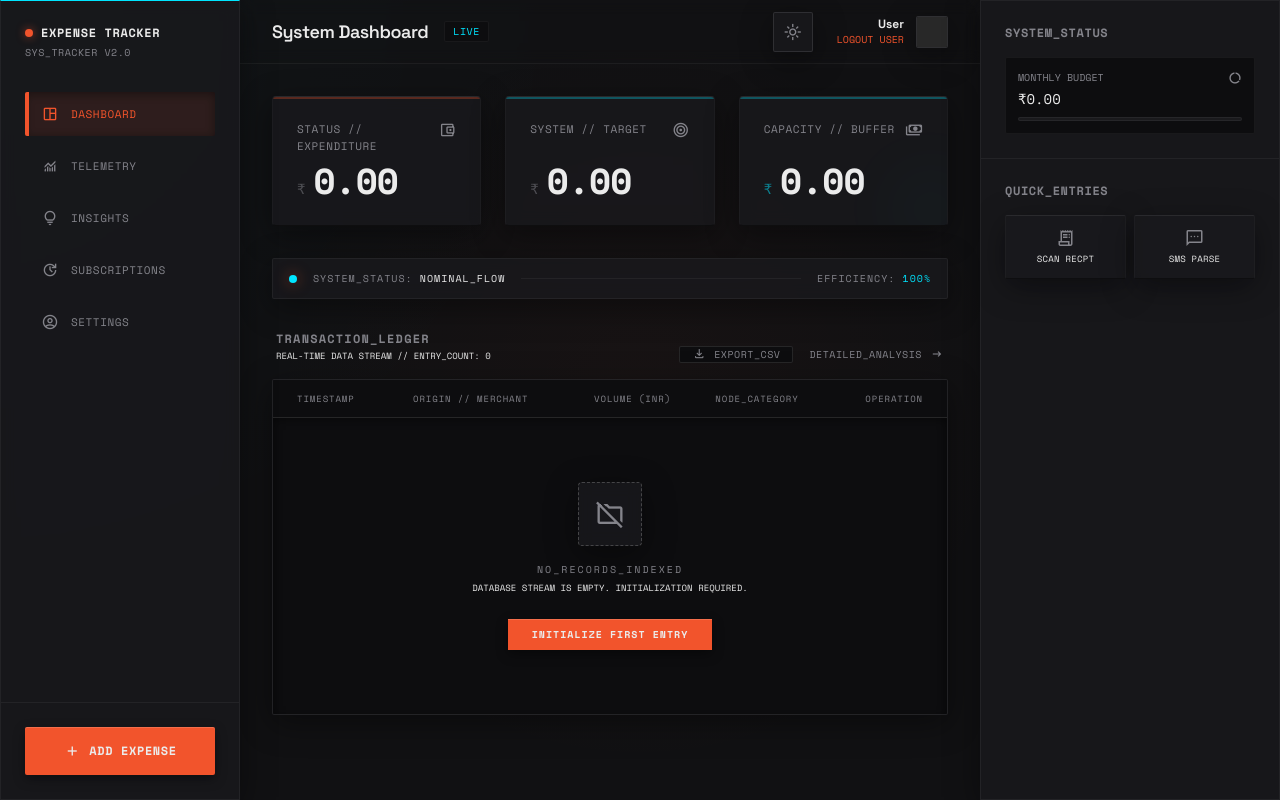
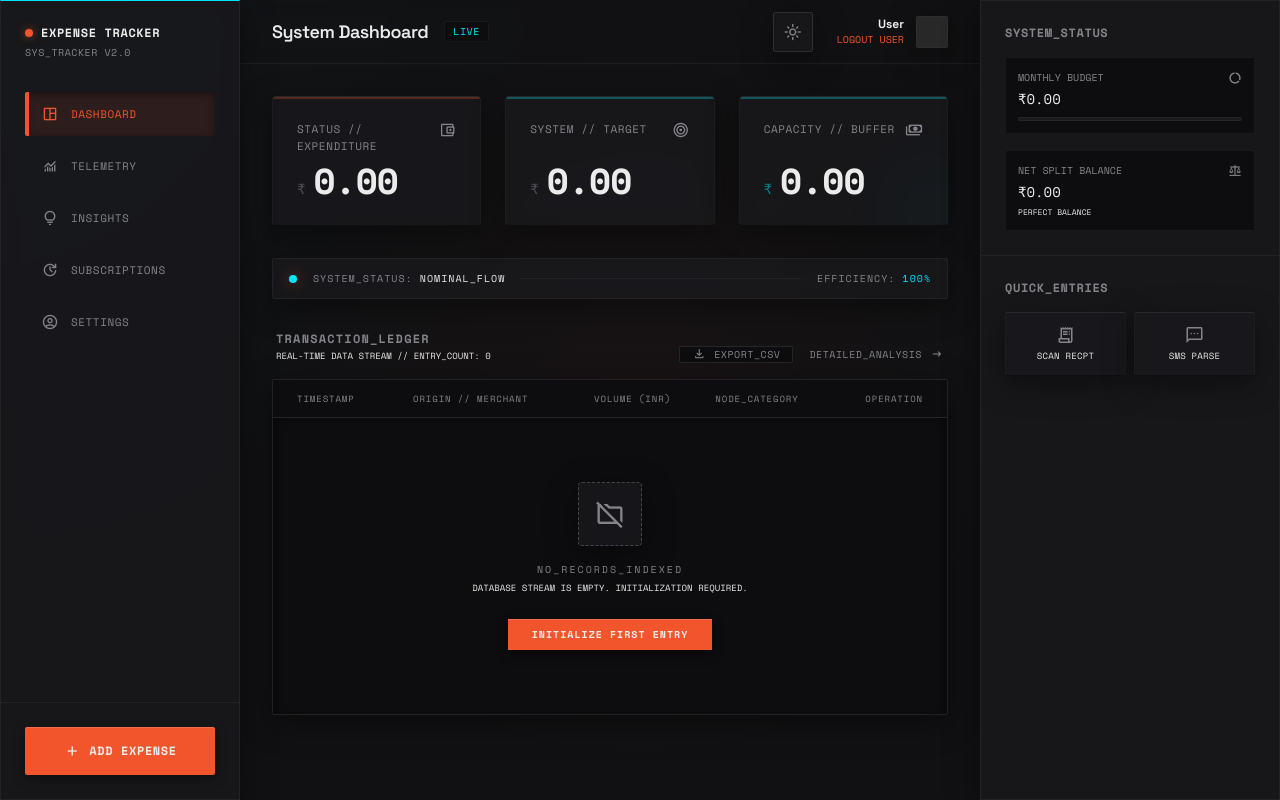
Before and after one commit to mit0506/expense-track, a Flask app: page / in a window 1280 px wide. Run offline with Flask 3, Linux system fonts and the light colour scheme; the visitor is signed in with stand-in values (Sample User, id 1); data that the repository does not hold is empty.

Commit message:
Backend Core & Models and  Advanced Features
Co-Authored-By: Mithil <202097960+mit0506@users.noreply.github.com>

```diff
--- a/app/routes.py
+++ b/app/routes.py
@@ -6,7 +6,7 @@ from datetime import datetime, timedelta
 from flask import Blueprint, render_template, request, redirect, url_for, jsonify, current_app, flash, Response
 from flask_login import login_user, logout_user, login_required, current_user
 from werkzeug.security import generate_password_hash, check_password_hash
-from app.models import db, Expense, UserProfile, CategoryBudget, Subscription
+from app.models import db, Expense, UserProfile, CategoryBudget, Subscription, BillSplit
 from app.utils import parse_sms, parse_receipt, generate_insights
 import pytesseract
 from PIL import Image
@@ -68,11 +68,18 @@ def inject_global_data():
     # Process due subscriptions right before building context!
     process_subscriptions(current_user.id)
 
+    # Calculate Split Balances
+    # Amount current_user OWES (as debtor)
+    i_owe = db.session.query(db.func.sum(BillSplit.amount)).filter_by(debtor_id=current_user.id, settled=False).scalar() or 0.0
+    # Amount OWED to current_user (as payer)
+    owed_to_me = db.session.query(db.func.sum(BillSplit.amount)).filter_by(payer_id=current_user.id, settled=False).scalar() or 0.0
+    net_balance = owed_to_me - i_owe
+
     expenses = Expense.query.filter_by(user_id=current_user.id).all()
     today = datetime.today()
     prefix = today.strftime('%Y-%m')
     total_spending = sum(float(e.amount or 0) for e in expenses if e.date and str(e.date).startswith(prefix))
-    return {'monthly_total': total_spending}
+    return {'monthly_total': total_spending, 'net_balance': net_balance}
 
 @main_bp.route('/register', methods=['GET', 'POST'])
 def register():
@@ -263,6 +270,46 @@ def delete_subscription(sub_id):
     db.session.commit()
     return redirect(url_for('main.subscriptions'))
 
+@main_bp.route('/split/<int:expense_id>', methods=['GET', 'POST'])
+@login_required
+def split_expense(expense_id):
+    expense = Expense.query.filter(
+        (Expense.id == expense_id) & (Expense.user_id == current_user.id)
+    ).first_or_404()
+
+    if request.method == 'POST':
+        debtor_id = int(request.form.get('debtor_id'))
+        split_amount = float(request.form.get('amount'))
+
+        if split_amount > expense.amount:
+            flash("Split amount cannot exceed total transaction volume.")
+            return redirect(url_for('main.split_expense', expense_id=expense_id))
+
+        new_split = BillSplit(
+            expense_id=expense.id,
+            payer_id=current_user.id,
+            debtor_id=debtor_id,
+            amount=split_amount
+        )
+        db.session.add(new_split)
+        db.session.commit()
+        flash(f"Split registered successfully! User node {debtor_id} now owes ₹{split_amount}.")
+        return redirect(url_for('main.index'))
+
+    # Fetch all other users for splitting
+    other_users = UserProfile.query.filter(UserProfile.id != current_user.id).all()
+    return render_template('split_expense.html', expense=expense, users=other_users)
+
+@main_bp.route('/settle/<int:split_id>', methods=['POST'])
+@login_required
+def settle_split(split_id):
+    split = BillSplit.query.filter(
+        (BillSplit.id == split_id) & ((BillSplit.payer_id == current_user.id) | (BillSplit.debtor_id == current_user.id))
+    ).first_or_404()
+    split.settled = True
+    db.session.commit()
+    return redirect(url_for('main.index'))
+
 @main_bp.route('/export_csv')
 @login_required
 def export_csv():
--- a/app/templates/base.html
+++ b/app/templates/base.html
@@ -175,6 +175,19 @@
                             <div class="h-full {% if percent > 100 %}bg-primary{% else %}bg-accent-cyan{% endif %}" style="width: {{ display_width }}%"></div>
                         </div>
                     </div>
+
+                    <div class="bg-surface-inset p-3 rounded-sm border border-white/5">
+                        <div class="flex justify-between items-center mb-1">
+                            <span class="font-mono text-[10px] text-text-muted uppercase">Net Split Balance</span>
+                            <span class="material-symbols-outlined text-[14px] text-text-muted">balance</span>
+                        </div>
+                        <div class="font-mono text-sm {% if net_balance < 0 %}text-primary{% elif net_balance > 0 %}text-accent-cyan{% else %}text-text-main{% endif %} tabular-nums">
+                            {{ '₹%.2f'|format(net_balance) }}
+                        </div>
+                        <p class="text-[8px] font-mono text-text-muted/50 uppercase mt-1">
+                            {% if net_balance < 0 %}Net Debt Owed{% elif net_balance > 0 %}Net Credit Owed to You{% else %}Perfect Balance{% endif %}
+                        </p>
+                    </div>
                 </div>
             </div>
             <div class="p-6 flex-1 flex flex-col">
--- a/app/templates/index.html
+++ b/app/templates/index.html
@@ -95,6 +95,7 @@ content %}
   .health-over {
     background-color: #f2542c;
   }
+
   .health-under {
     background-color: #00e5ff;
   }
@@ -167,7 +168,7 @@ content %}
   <div class="grid grid-cols-2 md:grid-cols-4 gap-4">
     {% for cat, limit in cat_budgets.items() %} {% set spent =
     cat_spending.get(cat, 0.0) %} {% set pct = (spent / limit * 100) if limit >
-    0 else 0 %}
+    0 else 0 %} {% set clamped_pct = pct if pct <= 100 else 100 %}
     <div
       class="machined-plate p-4 rounded-sm border border-white/5 flex flex-col gap-2">
       <div class="flex justify-between items-center mb-1">
@@ -184,9 +185,8 @@ content %}
         ₹{{ "%.0f"|format(spent) }} / ₹{{ "%.0f"|format(limit) }}
       </div>
       <div class="w-full h-[3px] bg-surface mt-1 rounded-full overflow-hidden">
-        <div
-          class="h-full {% if spent > limit %}bg-primary{% else %}bg-accent-cyan{% endif %}"
-          style="width: {{ pct if pct <= 100 else 100 }}%;"></div>
+        {% set bar_color = 'bg-primary' if spent > limit else 'bg-accent-cyan' %}
+        <div class="h-full {{ bar_color }}" style="width: calc({{ clamped_pct }} * 1%);"></div>
       </div>
     </div>
     {% endfor %}
@@ -316,6 +316,14 @@ content %}
           <!-- Actions -->
           <div class="flex justify-end gap-2">
             <a
+              href="{{ url_for('main.split_expense', expense_id=expense.id) }}"
+              class="w-8 h-8 rounded-sm machined-plate flex items-center justify-center text-text-muted hover:text-white hover:border-white transition-all active:scale-95"
+              title="Split Bill">
+              <span class="material-symbols-outlined text-[16px]"
+                >call_split</span
+              >
+            </a>
+            <a
               href="{{ url_for('main.edit_expense', expense_id=expense.id) }}"
               class="w-8 h-8 rounded-sm machined-plate flex items-center justify-center text-text-muted hover:text-accent-cyan hover:border-accent-cyan/50 transition-all active:scale-95">
               <span class="material-symbols-outlined text-[16px]">edit</span>
```
Also changed, not shown: app/models.py (+8 -0 lines), app/templates/split_expense.html (added, +46 -0 lines).
